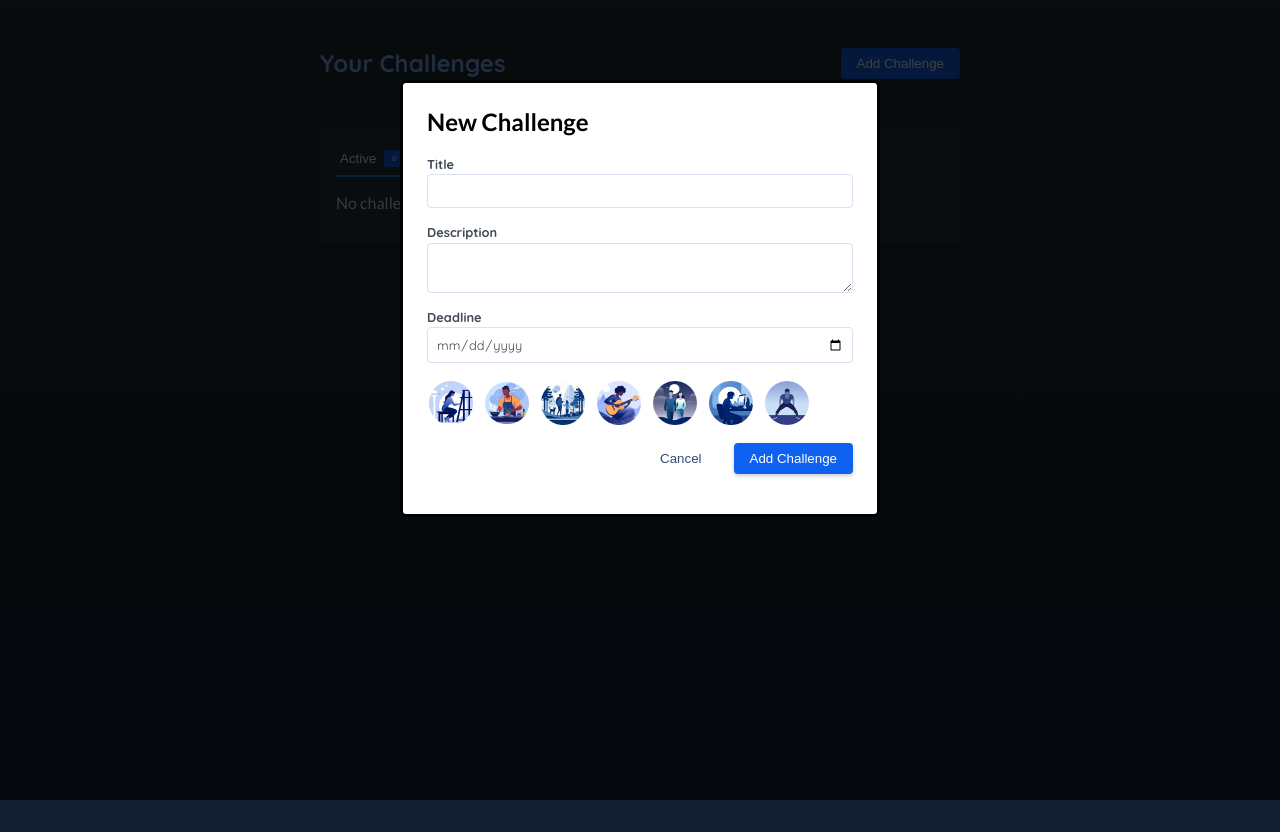
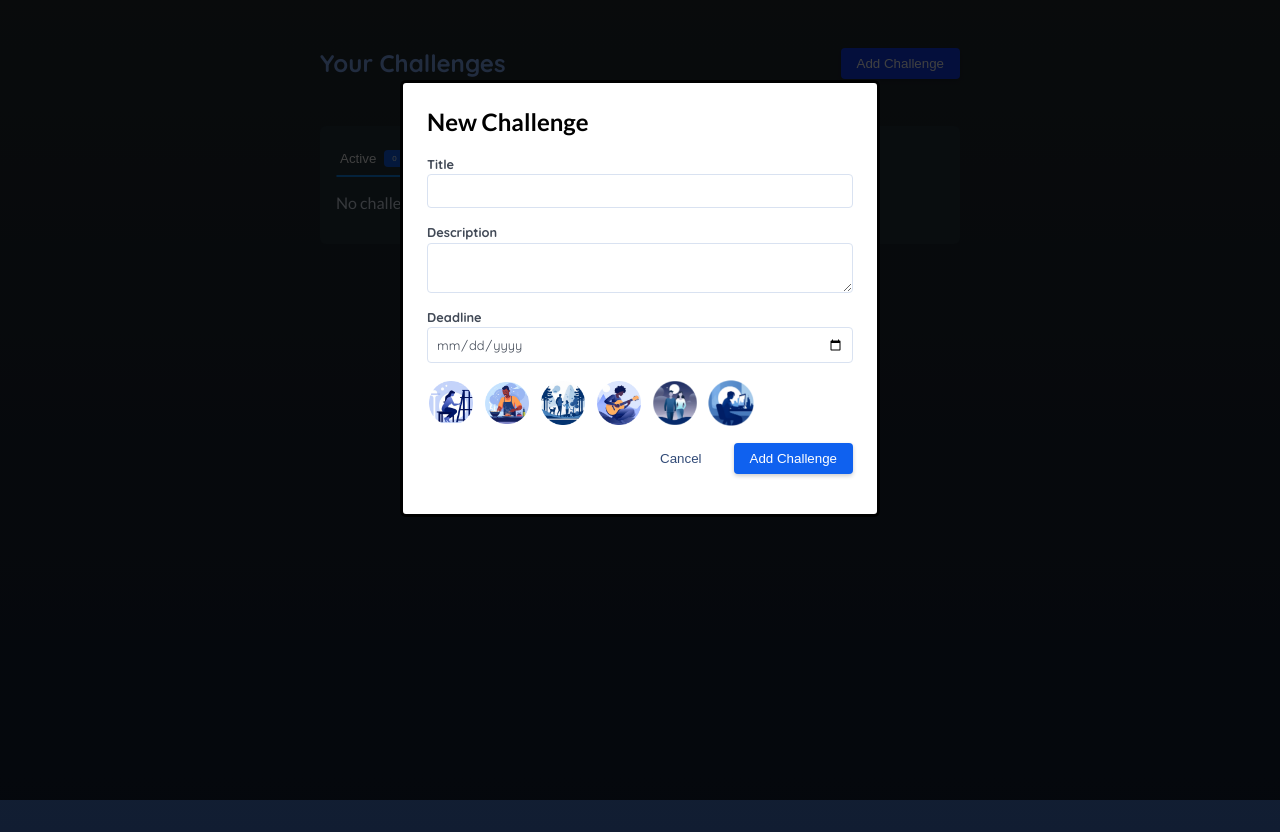
Before and after one commit to ant1234/react_animations, a React (Vite) app: page /challenges in a window 1280 px wide. Both pictures are taken after a click on the button "Add Challenge". Built offline with nearby package versions, Linux system fonts and the light colour scheme.

Commit message:
Add framer motion animations

```diff
--- a/src/components/Header.jsx
+++ b/src/components/Header.jsx
@@ -1,4 +1,6 @@
 import { useState } from 'react';
+import { AnimatePresence } from 'framer-motion';
+import { motion } from 'framer-motion';
 
 import NewChallenge from './NewChallenge.jsx';
 
@@ -15,13 +17,19 @@ export default function Header() {
 
   return (
     <>
-      {isCreatingNewChallenge && <NewChallenge onDone={handleDone} />}
+    <AnimatePresence>
+    {isCreatingNewChallenge && <NewChallenge onDone={handleDone} />}
+    </AnimatePresence>
 
       <header id="main-header">
         <h1>Your Challenges</h1>
-        <button onClick={handleStartAddNewChallenge} className="button">
+        <motion.button
+          whileHover={{scale: 1.1, backgroundColor: '#8b1190'}}
+          transition={{type: 'tween', stiffness: 500}}
+          onClick={handleStartAddNewChallenge}
+          className="button">
           Add Challenge
-        </button>
+        </motion.button>
       </header>
     </>
   );
--- a/src/components/Modal.jsx
+++ b/src/components/Modal.jsx
@@ -5,8 +5,13 @@ export default function Modal({ title, children, onClose }) {
     <>
       <div className="backdrop" onClick={onClose} />
       <motion.dialog
-        initial={{ opacity: 0, y: 30 }}
-        animate={{ opacity: 1, y: 0 }}
+        variants={{
+          hidden:{ opacity: 0, y: 30 },
+          visable: { opacity: 1, y: 0 },
+        }}
+        initial="hidden"
+        animate="visable"
+        exit="hidden"
         open className="modal">
 
         <h2>{title}</h2>
--- a/src/components/NewChallenge.jsx
+++ b/src/components/NewChallenge.jsx
@@ -1,4 +1,5 @@
 import { useContext, useRef, useState } from 'react';
+import { motion, useAnimate, stagger } from 'framer-motion';
 
 import { ChallengesContext } from '../store/challenges-context.jsx';
 import Modal from './Modal.jsx';
@@ -8,6 +9,7 @@ export default function NewChallenge({ onDone }) {
   const title = useRef();
   const description = useRef();
   const deadline = useRef();
+  const [scope, animate] = useAnimate();
 
   const [selectedImage, setSelectedImage] = useState(null);
   const { addChallenge } = useContext(ChallengesContext);
@@ -31,6 +33,11 @@ export default function NewChallenge({ onDone }) {
       !challenge.deadline.trim() ||
       !challenge.image
     ) {
+      animate(
+        'textarea, input',
+        {x: [-10, 0, 10, 0, -10, 0, 10, 0]},
+        {type: 'spring', duration: 0.5},
+      );
       return;
     }
 
@@ -40,7 +47,7 @@ export default function NewChallenge({ onDone }) {
 
   return (
     <Modal title="New Challenge" onClose={onDone}>
-      <form id="new-challenge" onSubmit={handleSubmit}>
+      <form id="new-challenge" onSubmit={handleSubmit} ref={scope}>
         <p>
           <label htmlFor="title">Title</label>
           <input ref={title} type="text" name="title" id="title" />
@@ -56,17 +63,26 @@ export default function NewChallenge({ onDone }) {
           <input ref={deadline} type="date" name="deadline" id="deadline" />
         </p>
 
-        <ul id="new-challenge-images">
+        <motion.ul variants={{
+          visable: {transition: {staggerChildren: 0.5}}
+          }}
+          id="new-challenge-images">
           {images.map((image) => (
-            <li
+            <motion.li
+              variants={{
+                hidden: { opacity: 0, scale: 0.5 },
+                visable: { opacity: 1, scale: [0.8, 1.3, 1]}
+              }}
+              exit={{ opacity: 1, scale: 1}}
+              transition={{type: 'spring'}}
               key={image.alt}
               onClick={() => handleSelectImage(image)}
               className={selectedImage === image ? 'selected' : undefined}
             >
               <img {...image} />
-            </li>
+            </motion.li>
           ))}
-        </ul>
+        </motion.ul>
 
         <p className="new-challenge-actions">
           <button type="button" onClick={onDone}>
```
Also changed, not shown: 1 other file (tests, documents, lock files or other folders).
